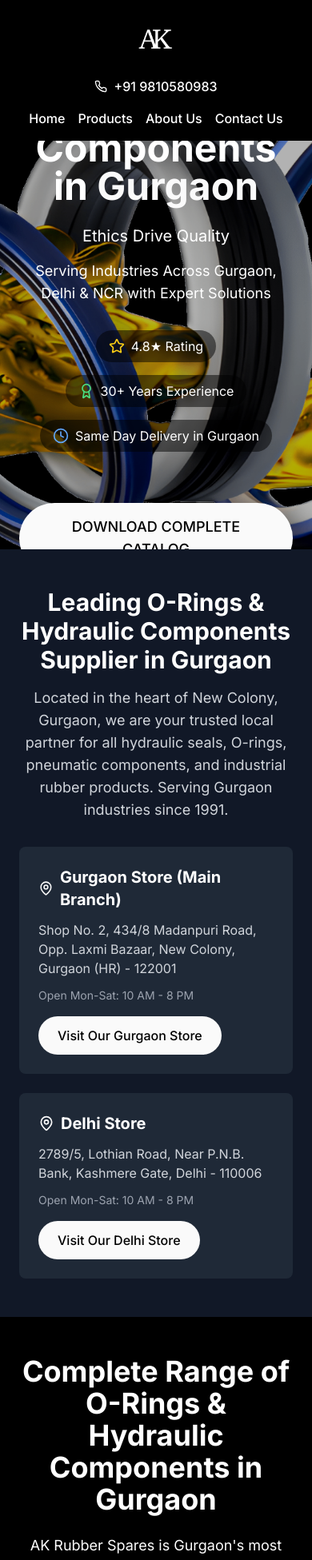
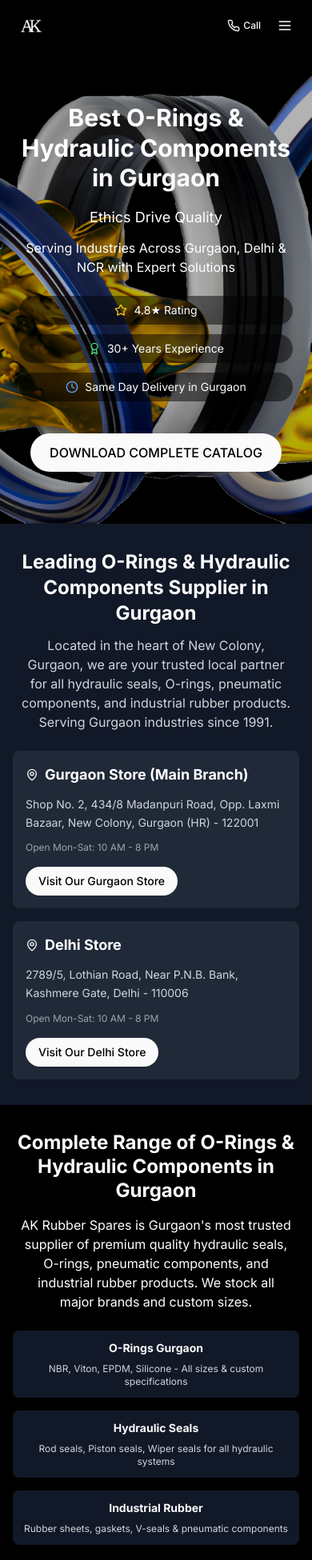
Before and after one commit to chhabraadhruv/ak-rubber-08, a React (Vite) app: page / in a window 390 px wide. Shown: the top 1951 px of the page at 80% size. Built offline with nearby package versions, Linux system fonts and the light colour scheme.

Commit message:
Fix: Mobile layout issues
Adjusted styles to improve element alignment and prevent overlapping on mobile devices.

```diff
--- a/src/components/Header.tsx
+++ b/src/components/Header.tsx
@@ -1,10 +1,12 @@
+
 import { Link } from "react-router-dom";
 import { ThemeToggle } from "./ThemeToggle";
-import { Phone } from "lucide-react";
+import { Phone, Menu } from "lucide-react";
 import { useState, useEffect } from "react";
 
 export default function Header() {
   const [scrolled, setScrolled] = useState(false);
+  const [mobileMenuOpen, setMobileMenuOpen] = useState(false);
 
   useEffect(() => {
     const handleScroll = () => {
@@ -17,28 +19,30 @@ export default function Header() {
 
   return (
     <header
-      className={`px-6 lg:px-8 py-4 bg-black text-white fixed w-full z-50 transition-all duration-300 ${
+      className={`px-4 sm:px-6 lg:px-8 py-3 sm:py-4 bg-black text-white fixed w-full z-50 transition-all duration-300 ${
         scrolled ? "shadow-lg bg-black/90 backdrop-blur-sm" : ""
       }`}
     >
-      <div className="max-w-7xl mx-auto flex flex-col md:flex-row items-center justify-between">
-        <div className="flex items-center justify-center md:justify-start w-full md:w-auto mb-4 md:mb-0">
+      <div className="max-w-7xl mx-auto">
+        {/* Desktop Layout */}
+        <div className="hidden md:flex items-center justify-between">
+          <div className="flex items-center">
             <Link to="/" className="flex items-center space-x-2 transition-transform duration-300 hover:scale-105">
               <img
                 src="/lovable-uploads/2a21abce-8b19-4b07-aa41-ee149b44b972.png"
                 alt="AK Rubber Spares Logo"
-              className="h-16 w-auto"
+                className="h-12 lg:h-16 w-auto"
               />
             </Link>
           </div>
 
-        <div className="flex flex-col md:flex-row items-center space-y-4 md:space-y-0 md:space-x-6">
+          <div className="flex items-center space-x-6">
             <div className="flex items-center space-x-2 text-white hover:text-gray-300 transition-colors duration-300">
               <Phone className="h-4 w-4" />
-            <a href="tel:+919810580983" className="font-medium">+91 9810580983</a>
+              <a href="tel:+919810580983" className="font-medium text-sm lg:text-base">+91 9810580983</a>
             </div>
 
-          <nav className="flex items-center space-x-4 md:space-x-8">
+            <nav className="flex items-center space-x-6 lg:space-x-8">
               {[
                 { to: "/", label: "Home" },
                 { to: "/products", label: "Products" },
@@ -48,7 +52,7 @@ export default function Header() {
                 <Link
                   key={link.to}
                   to={link.to}
-                className="relative group font-medium"
+                  className="relative group font-medium text-sm lg:text-base"
                 >
                   <span className="transition-colors duration-300 group-hover:text-gray-300">
                     {link.label}
@@ -59,6 +63,56 @@ export default function Header() {
             </nav>
           </div>
         </div>
+
+        {/* Mobile Layout */}
+        <div className="md:hidden">
+          <div className="flex items-center justify-between">
+            <Link to="/" className="flex items-center space-x-2">
+              <img
+                src="/lovable-uploads/2a21abce-8b19-4b07-aa41-ee149b44b972.png"
+                alt="AK Rubber Spares Logo"
+                className="h-10 w-auto"
+              />
+            </Link>
+
+            <div className="flex items-center space-x-3">
+              <a href="tel:+919810580983" className="flex items-center space-x-1 text-white">
+                <Phone className="h-4 w-4" />
+                <span className="text-xs font-medium">Call</span>
+              </a>
+              <button
+                onClick={() => setMobileMenuOpen(!mobileMenuOpen)}
+                className="p-2"
+              >
+                <Menu className="h-5 w-5" />
+              </button>
+            </div>
+          </div>
+
+          {/* Mobile Menu */}
+          {mobileMenuOpen && (
+            <div className="absolute top-full left-0 right-0 bg-black/95 backdrop-blur-sm border-t border-gray-800">
+              <nav className="flex flex-col py-4">
+                {[
+                  { to: "/", label: "Home" },
+                  { to: "/products", label: "Products" },
+                  { to: "/about", label: "About Us" },
+                  { to: "/contact", label: "Contact Us" },
+                ].map((link) => (
+                  <Link
+                    key={link.to}
+                    to={link.to}
+                    className="px-6 py-3 text-white hover:bg-gray-800 transition-colors"
+                    onClick={() => setMobileMenuOpen(false)}
+                  >
+                    {link.label}
+                  </Link>
+                ))}
+              </nav>
+            </div>
+          )}
+        </div>
+      </div>
     </header>
   );
 }
--- a/src/components/sections/HeroSection.tsx
+++ b/src/components/sections/HeroSection.tsx
@@ -3,7 +3,7 @@ import { MapPin, Star, Award, Clock } from "lucide-react";
 
 export default function HeroSection() {
   return (
-    <section className="relative h-[70vh] flex items-center justify-center overflow-hidden">
+    <section className="relative min-h-[70vh] flex items-center justify-center overflow-hidden">
       <div className="absolute inset-0 z-0">
         <img
           src="/lovable-uploads/9110a679-cf87-406f-96ce-295cf2ab79f8.png"
@@ -12,33 +12,33 @@ export default function HeroSection() {
         />
       </div>
       <div className="absolute inset-0 bg-black/30 z-10"></div>
-      <div className="container mx-auto px-6 z-20 text-center">
-        <h1 className="text-5xl md:text-7xl font-bold mb-6">
+      <div className="container mx-auto px-4 sm:px-6 z-20 text-center">
+        <h1 className="text-3xl sm:text-4xl md:text-5xl lg:text-7xl font-bold mb-4 sm:mb-6 leading-tight">
           Best O-Rings & Hydraulic Components in <span className="text-primary">Gurgaon</span>
         </h1>
-        <p className="text-xl md:text-2xl mb-4">
+        <p className="text-lg sm:text-xl md:text-2xl mb-3 sm:mb-4">
           Ethics Drive Quality
         </p>
-        <p className="text-lg mb-8">
+        <p className="text-base sm:text-lg mb-6 sm:mb-8 px-2">
           Serving Industries Across Gurgaon, Delhi & NCR with Expert Solutions
         </p>
-        <div className="flex flex-wrap justify-center gap-4 mb-8">
-          <div className="flex items-center space-x-2 bg-black/50 px-4 py-2 rounded-full">
-            <Star className="h-5 w-5 text-yellow-400" />
+        <div className="flex flex-col sm:flex-row flex-wrap justify-center gap-3 sm:gap-4 mb-6 sm:mb-8 px-2">
+          <div className="flex items-center justify-center space-x-2 bg-black/50 px-3 sm:px-4 py-2 rounded-full text-sm sm:text-base">
+            <Star className="h-4 w-4 sm:h-5 sm:w-5 text-yellow-400" />
             <span>4.8★ Rating</span>
           </div>
-          <div className="flex items-center space-x-2 bg-black/50 px-4 py-2 rounded-full">
-            <Award className="h-5 w-5 text-green-400" />
+          <div className="flex items-center justify-center space-x-2 bg-black/50 px-3 sm:px-4 py-2 rounded-full text-sm sm:text-base">
+            <Award className="h-4 w-4 sm:h-5 sm:w-5 text-green-400" />
             <span>30+ Years Experience</span>
           </div>
-          <div className="flex items-center space-x-2 bg-black/50 px-4 py-2 rounded-full">
-            <Clock className="h-5 w-5 text-blue-400" />
-            <span>Same Day Delivery in Gurgaon</span>
+          <div className="flex items-center justify-center space-x-2 bg-black/50 px-3 sm:px-4 py-2 rounded-full text-sm sm:text-base">
+            <Clock className="h-4 w-4 sm:h-5 sm:w-5 text-blue-400" />
+            <span className="text-center">Same Day Delivery in Gurgaon</span>
           </div>
         </div>
         <a
           href="https://drive.google.com/file/d/1hRptF7ex5d9Mgm8AiLzmn7-Fo2mRGla_/view?usp=drive_link"
-          className="inline-block mt-8 rounded-full bg-primary text-black px-8 py-4 font-medium hover:bg-primary/90 transition-colors text-lg"
+          className="inline-block mt-4 sm:mt-8 rounded-full bg-primary text-black px-6 sm:px-8 py-3 sm:py-4 font-medium hover:bg-primary/90 transition-colors text-base sm:text-lg"
           target="_blank"
           rel="noopener noreferrer"
         >
--- a/src/components/sections/LocalBusinessSection.tsx
+++ b/src/components/sections/LocalBusinessSection.tsx
@@ -4,46 +4,46 @@ import { MapPin } from "lucide-react";
 
 export default function LocalBusinessSection() {
   return (
-    <section className="bg-gray-900 py-12">
-      <div className="max-w-7xl mx-auto px-6 lg:px-8">
-        <div className="text-center mb-8">
-          <h2 className="text-3xl font-bold mb-4">
+    <section className="bg-gray-900 py-8 sm:py-12">
+      <div className="max-w-7xl mx-auto px-4 sm:px-6 lg:px-8">
+        <div className="text-center mb-6 sm:mb-8">
+          <h2 className="text-2xl sm:text-3xl font-bold mb-3 sm:mb-4">
             Leading O-Rings & Hydraulic Components Supplier in Gurgaon
           </h2>
-          <p className="text-lg text-gray-300 max-w-3xl mx-auto">
+          <p className="text-base sm:text-lg text-gray-300 max-w-3xl mx-auto px-2">
             Located in the heart of New Colony, Gurgaon, we are your trusted local partner for all hydraulic seals,
             O-rings, pneumatic components, and industrial rubber products. Serving Gurgaon industries since 1991.
           </p>
         </div>
-        <div className="grid md:grid-cols-2 gap-6">
-          <div className="p-6 bg-gray-800 rounded-lg">
-            <h3 className="text-xl font-bold mb-3 flex items-center">
-              <MapPin className="h-5 w-5 text-primary mr-2" />
-              Gurgaon Store (Main Branch)
+        <div className="grid grid-cols-1 md:grid-cols-2 gap-4 sm:gap-6">
+          <div className="p-4 sm:p-6 bg-gray-800 rounded-lg">
+            <h3 className="text-lg sm:text-xl font-bold mb-3 flex items-center">
+              <MapPin className="h-4 w-4 sm:h-5 sm:w-5 text-primary mr-2 flex-shrink-0" />
+              <span>Gurgaon Store (Main Branch)</span>
             </h3>
-            <address className="not-italic text-gray-300 mb-3">
+            <address className="not-italic text-gray-300 mb-3 text-sm sm:text-base leading-relaxed">
               Shop No. 2, 434/8 Madanpuri Road, Opp. Laxmi Bazaar, New Colony, Gurgaon (HR) - 122001
             </address>
-            <p className="text-sm text-gray-400 mb-4">Open Mon-Sat: 10 AM - 8 PM</p>
+            <p className="text-xs sm:text-sm text-gray-400 mb-4">Open Mon-Sat: 10 AM - 8 PM</p>
             <Link
               to="/contact"
-              className="inline-block rounded-full bg-primary text-black px-6 py-3 font-medium hover:bg-primary/90 transition-colors"
+              className="inline-block rounded-full bg-primary text-black px-4 sm:px-6 py-2 sm:py-3 font-medium hover:bg-primary/90 transition-colors text-sm sm:text-base"
             >
               Visit Our Gurgaon Store
             </Link>
           </div>
-          <div className="p-6 bg-gray-800 rounded-lg">
-            <h3 className="text-xl font-bold mb-3 flex items-center">
-              <MapPin className="h-5 w-5 text-primary mr-2" />
-              Delhi Store
+          <div className="p-4 sm:p-6 bg-gray-800 rounded-lg">
+            <h3 className="text-lg sm:text-xl font-bold mb-3 flex items-center">
+              <MapPin className="h-4 w-4 sm:h-5 sm:w-5 text-primary mr-2 flex-shrink-0" />
+              <span>Delhi Store</span>
             </h3>
-            <address className="not-italic text-gray-300 mb-3">
+            <address className="not-italic text-gray-300 mb-3 text-sm sm:text-base leading-relaxed">
               2789/5, Lothian Road, Near P.N.B. Bank, Kashmere Gate, Delhi - 110006
             </address>
-            <p className="text-sm text-gray-400 mb-4">Open Mon-Sat: 10 AM - 8 PM</p>
+            <p className="text-xs sm:text-sm text-gray-400 mb-4">Open Mon-Sat: 10 AM - 8 PM</p>
             <Link
               to="/contact"
-              className="inline-block rounded-full bg-primary text-black px-6 py-3 font-medium hover:bg-primary/90 transition-colors"
+              className="inline-block rounded-full bg-primary text-black px-4 sm:px-6 py-2 sm:py-3 font-medium hover:bg-primary/90 transition-colors text-sm sm:text-base"
             >
               Visit Our Delhi Store
             </Link>
--- a/src/components/sections/ProductsSection.tsx
+++ b/src/components/sections/ProductsSection.tsx
@@ -3,37 +3,37 @@ import FilmReel from "@/components/FilmReel";
 
 export default function ProductsSection() {
   return (
-    <section className="max-w-7xl mx-auto px-6 lg:px-8 py-12">
-      <h2 className="text-4xl font-bold mb-6 text-center">
+    <section className="max-w-7xl mx-auto px-4 sm:px-6 lg:px-8 py-8 sm:py-12">
+      <h2 className="text-2xl sm:text-3xl md:text-4xl font-bold mb-4 sm:mb-6 text-center leading-tight">
         Complete Range of O-Rings & Hydraulic Components in Gurgaon
       </h2>
-      <div className="text-center mb-8">
-        <p className="text-lg mb-4 max-w-4xl mx-auto">
+      <div className="text-center mb-6 sm:mb-8">
+        <p className="text-base sm:text-lg mb-4 max-w-4xl mx-auto px-2">
           AK Rubber Spares is Gurgaon's most trusted supplier of premium quality hydraulic seals, O-rings,
           pneumatic components, and industrial rubber products. We stock all major brands and custom sizes.
         </p>
-        <div className="grid md:grid-cols-3 gap-6 mt-8 text-center">
-          <div className="p-4 bg-gray-900 rounded-lg">
-            <h3 className="font-bold text-primary mb-2">O-Rings Gurgaon</h3>
-            <p className="text-sm text-gray-300">NBR, Viton, EPDM, Silicone - All sizes & custom specifications</p>
+        <div className="grid grid-cols-1 md:grid-cols-3 gap-4 sm:gap-6 mt-6 sm:mt-8 text-center">
+          <div className="p-3 sm:p-4 bg-gray-900 rounded-lg">
+            <h3 className="font-bold text-primary mb-2 text-sm sm:text-base">O-Rings Gurgaon</h3>
+            <p className="text-xs sm:text-sm text-gray-300">NBR, Viton, EPDM, Silicone - All sizes & custom specifications</p>
           </div>
-          <div className="p-4 bg-gray-900 rounded-lg">
-            <h3 className="font-bold text-primary mb-2">Hydraulic Seals</h3>
-            <p className="text-sm text-gray-300">Rod seals, Piston seals, Wiper seals for all hydraulic systems</p>
+          <div className="p-3 sm:p-4 bg-gray-900 rounded-lg">
+            <h3 className="font-bold text-primary mb-2 text-sm sm:text-base">Hydraulic Seals</h3>
+            <p className="text-xs sm:text-sm text-gray-300">Rod seals, Piston seals, Wiper seals for all hydraulic systems</p>
           </div>
-          <div className="p-4 bg-gray-900 rounded-lg">
-            <h3 className="font-bold text-primary mb-2">Industrial Rubber</h3>
-            <p className="text-sm text-gray-300">Rubber sheets, gaskets, V-seals & pneumatic components</p>
+          <div className="p-3 sm:p-4 bg-gray-900 rounded-lg">
+            <h3 className="font-bold text-primary mb-2 text-sm sm:text-base">Industrial Rubber</h3>
+            <p className="text-xs sm:text-sm text-gray-300">Rubber sheets, gaskets, V-seals & pneumatic components</p>
           </div>
         </div>
       </div>
 
-      <div className="my-8">
+      <div className="my-6 sm:my-8">
         <FilmReel />
       </div>
 
       <div className="text-center">
-        <p className="text-lg mb-6">
+        <p className="text-base sm:text-lg mb-4 sm:mb-6 px-2">
           <strong>Serving Industries:</strong> Manufacturing, Automotive, Construction, Agriculture,
           Textile, Food Processing, and more across Gurgaon, Delhi NCR.
         </p>
--- a/src/index.css
+++ b/src/index.css
@@ -104,7 +104,13 @@
 
   /* Main layout adjustments for fixed header */
   main {
-    padding-top: 6rem;
+    padding-top: 4rem; /* Reduced for mobile */
+  }
+
+  @media (min-width: 768px) {
+    main {
+      padding-top: 6rem;
+    }
   }
 
   /* Button hover effects */
@@ -172,4 +178,15 @@
     transform: translateY(-2px);
     box-shadow: 0 4px 12px rgba(0, 0, 0, 0.15);
   }
+
+  /* Ensure proper mobile text sizing */
+  @media (max-width: 767px) {
+    html {
+      font-size: 16px;
+    }
+
+    .text-responsive {
+      font-size: clamp(0.875rem, 2.5vw, 1rem);
+    }
+  }
 }
```
Also changed, not shown: src/components/sections/AboutSection.tsx (+13 -13 lines). Lines whose indentation alone changed are shown as unchanged.
